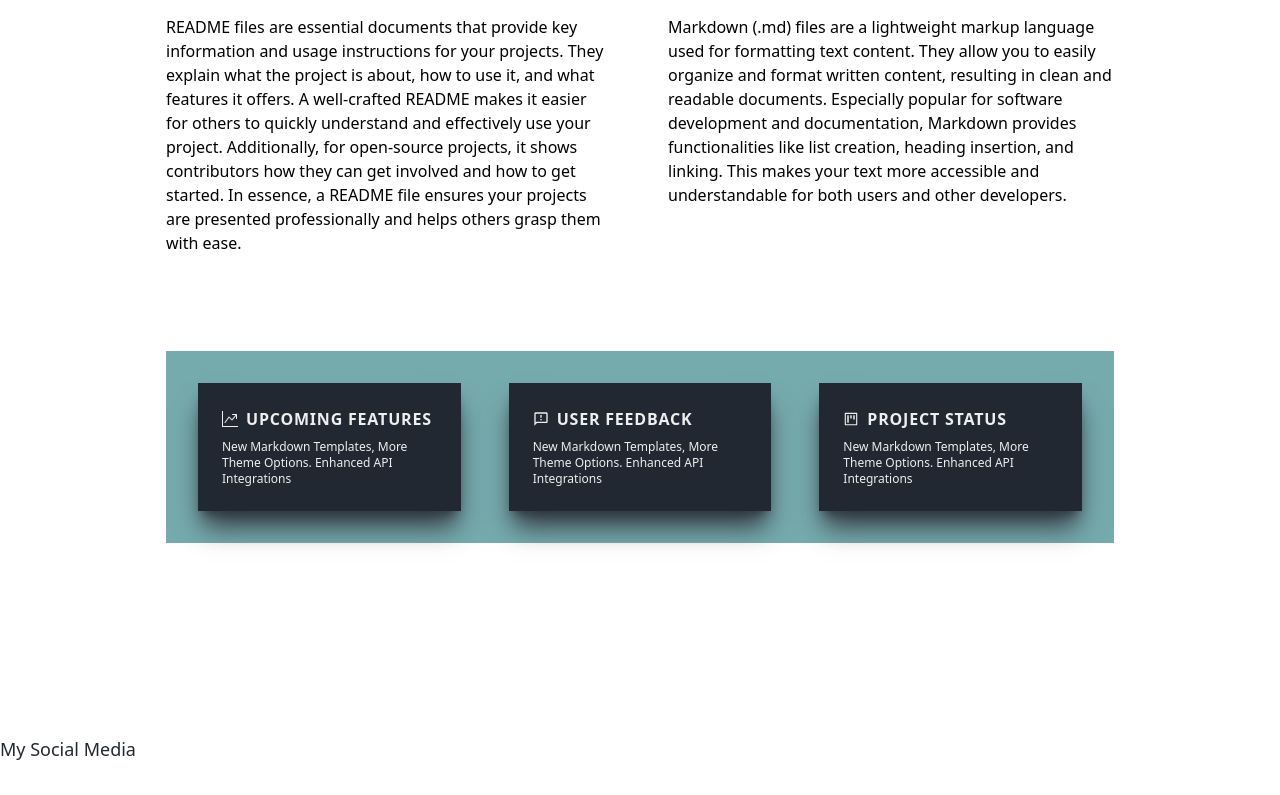
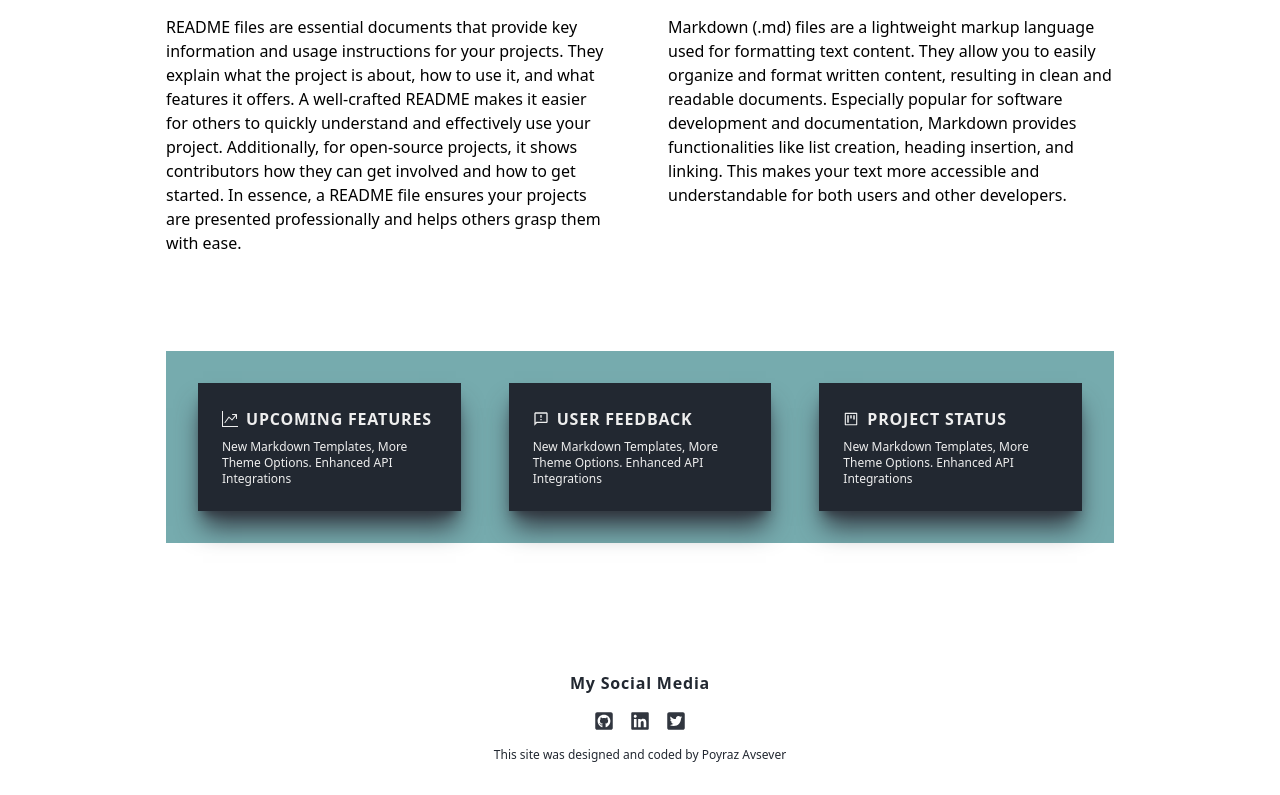
Before and after one commit to poyrazavsever/readme-maker, a Next.js app: page / in a window 1280 px wide. Shown: the part 773-1568 px from the top of the page. Before the commit the page ends 1536 px from the top, so only its background shows below. Built offline with nearby package versions, Linux system fonts and the light colour scheme.

Commit message:
feat: done footer

```diff
--- a/components/Footer.jsx
+++ b/components/Footer.jsx
@@ -1,11 +1,25 @@
 import React from 'react'
 
+//Social Media Icon
+import { FaGithubSquare } from "react-icons/fa";
+import { FaLinkedin } from "react-icons/fa";
+import { FaTwitterSquare } from "react-icons/fa";
+
 function Footer() {
-  return (
-    <div>
-        <h3 className='sm:text-lg text-fourth'>My Social Media</h3>
-    </div>
-  )
+
+    const socialStyle = "text-tert hover:text-secondary transition text-xl"
+
+    return (
+        <div className='flex flex-col items-center justify-center gap-4 py-8'>
+            <h3 className='text-sm sm:text-base text-fourth font-bold tracking-wider'>My Social Media</h3>
+            <div className='flex items-center justify-center gap-4'>
+                <a href="https://github.com/poyrazavsever" target='__blank'><FaGithubSquare className={socialStyle}/></a>
+                <a href="https://www.linkedin.com/in/poyraz-avsever-252408233/" target='__blank'><FaLinkedin className={socialStyle}/></a>
+                <a href="https://x.com/PoyrazAvsever" target='__blank'><FaTwitterSquare className={socialStyle}/></a>
+            </div>
+            <p className='text-xs text-fourth font-medium'>This site was designed and coded by Poyraz Avsever</p>
+        </div>
+    )
 }
 
 export default Footer
--- a/components/Home/Status.jsx
+++ b/components/Home/Status.jsx
@@ -6,7 +6,7 @@ import { AiOutlineProject } from "react-icons/ai";
 
 function Status() {
     return (
-        <div className='my-48 w-full p-5 desktop:p-0'>
+        <div className='mt-48 mb-24 w-full p-5 desktop:p-0'>
 
             <div className='w-full flex flex-col md:flex-row items-start md:justify-between gap-14'>
 
```
